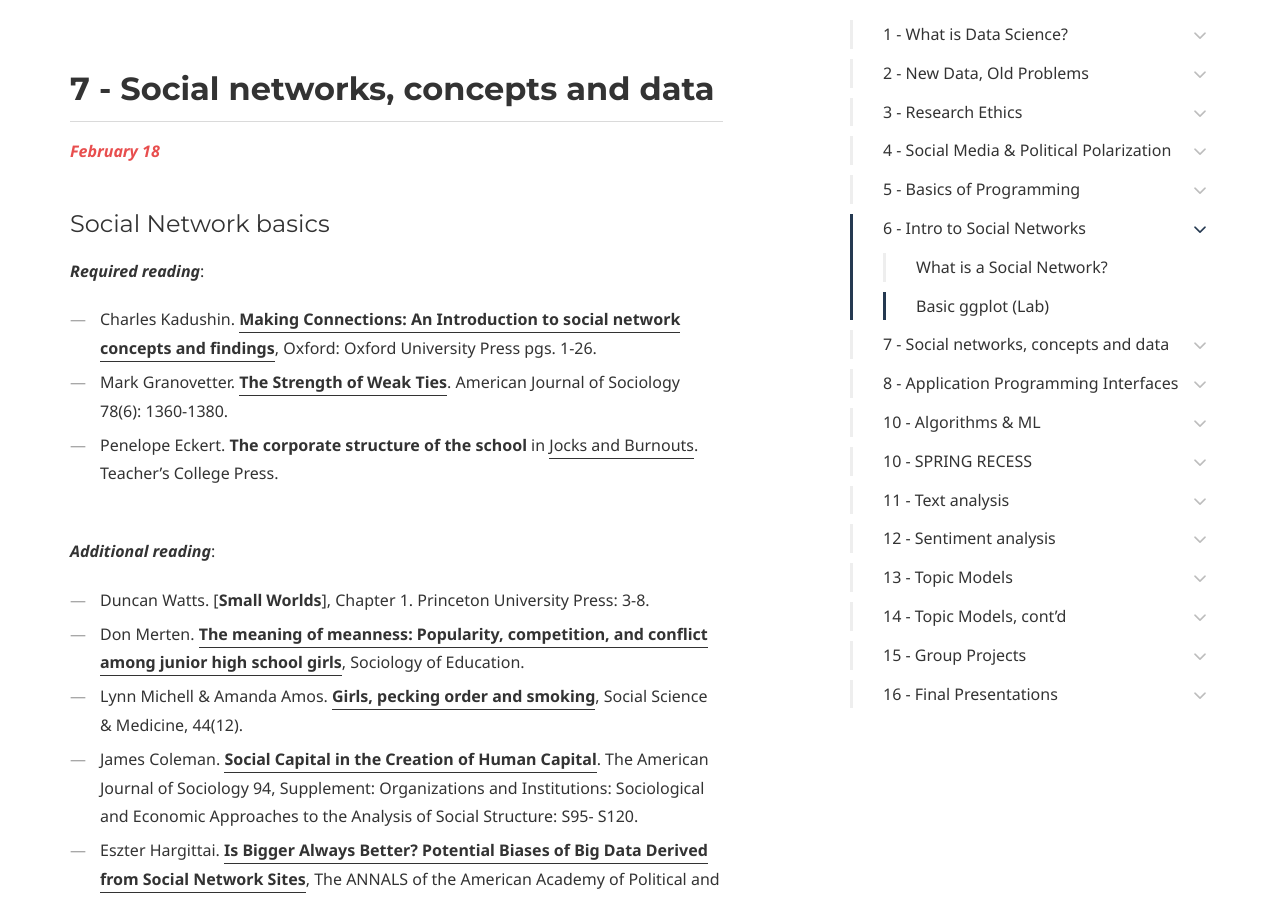
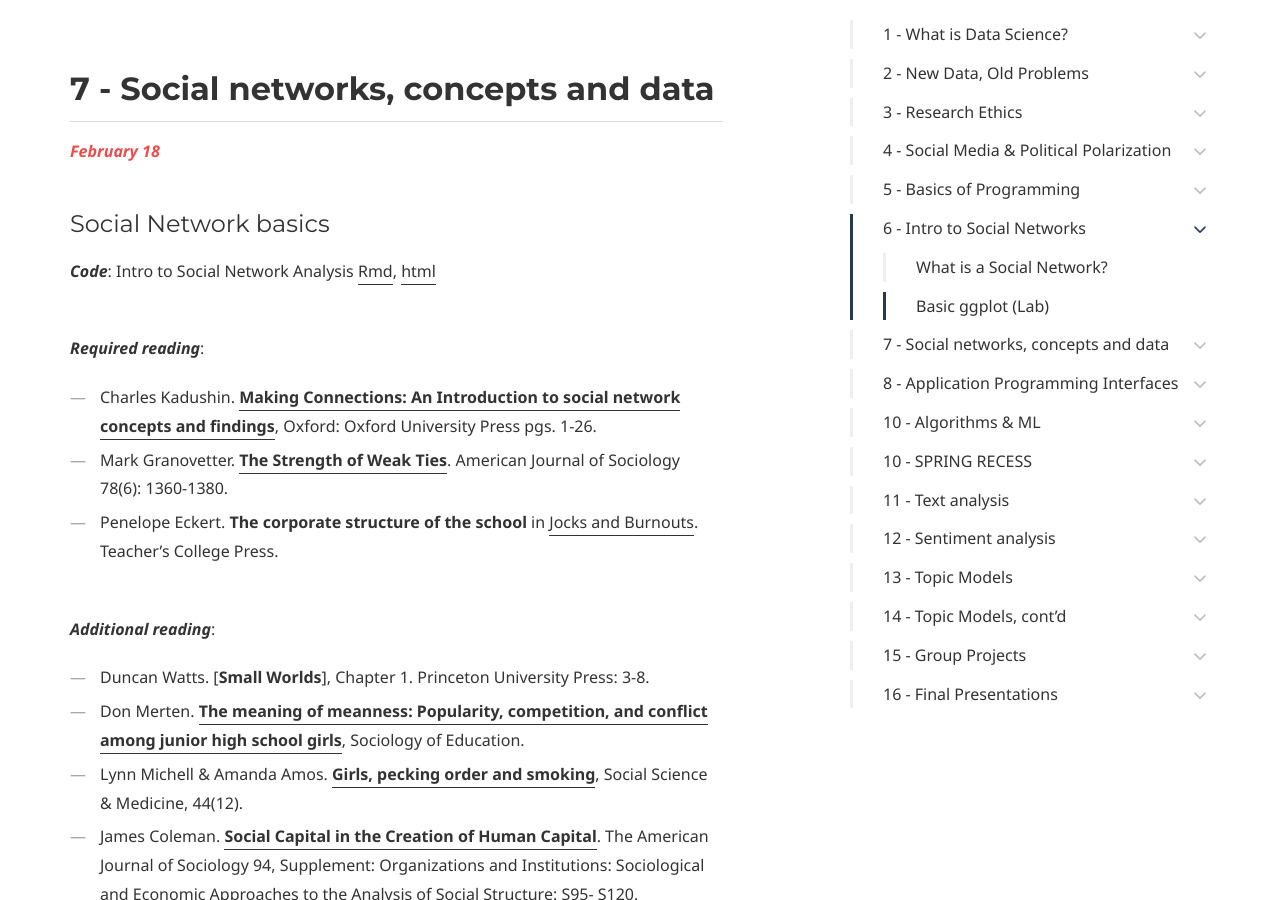
Before and after one commit to dssoc/dssoc.github.io, a Jekyll site: the page built from schedule.md, in a window 1280 px wide and 900 px high, scrolled down 8130 px. Built offline with Jekyll 4.4.1, drawn with Linux system fonts in a browser that asks for light colours; some web fonts are replaced.

Commit message:
update schedule

```diff
--- a/schedule.md
+++ b/schedule.md
@@ -237,6 +237,9 @@ For these excercises, you will need the following datasets:<br/>
 ## 7 - Social networks, concepts and data
 <b><i><font color="#E84E4E">February 18</font></i></b>
 #### Social Network basics
+***Code***: Intro to Social Network Analysis [Rmd](https://minhaskamal.github.io/DownGit/#/home?url=https://github.com/dssoc/dssoc.github.io/blob/master/docs/Intro_Networks/Intro_to_Network_Analysis_in_R.Rmd), [html](https://htmlpreview.github.io/?https://github.com/dssoc/dssoc.github.io/blob/master/docs/Intro_Networks/Intro_to_Network_Analysis_in_R.html)
+<br/><br/>
+
 
 ***Required reading***:
 <br/>
```
